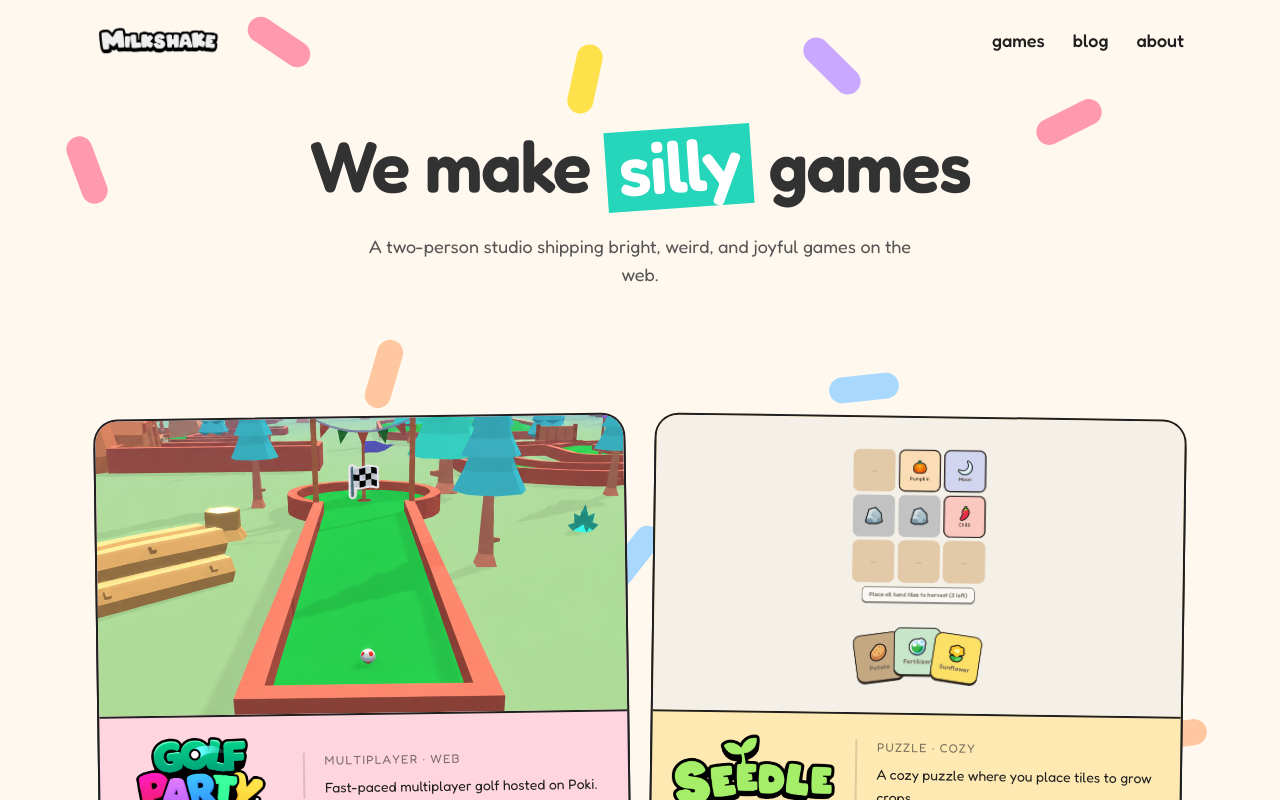
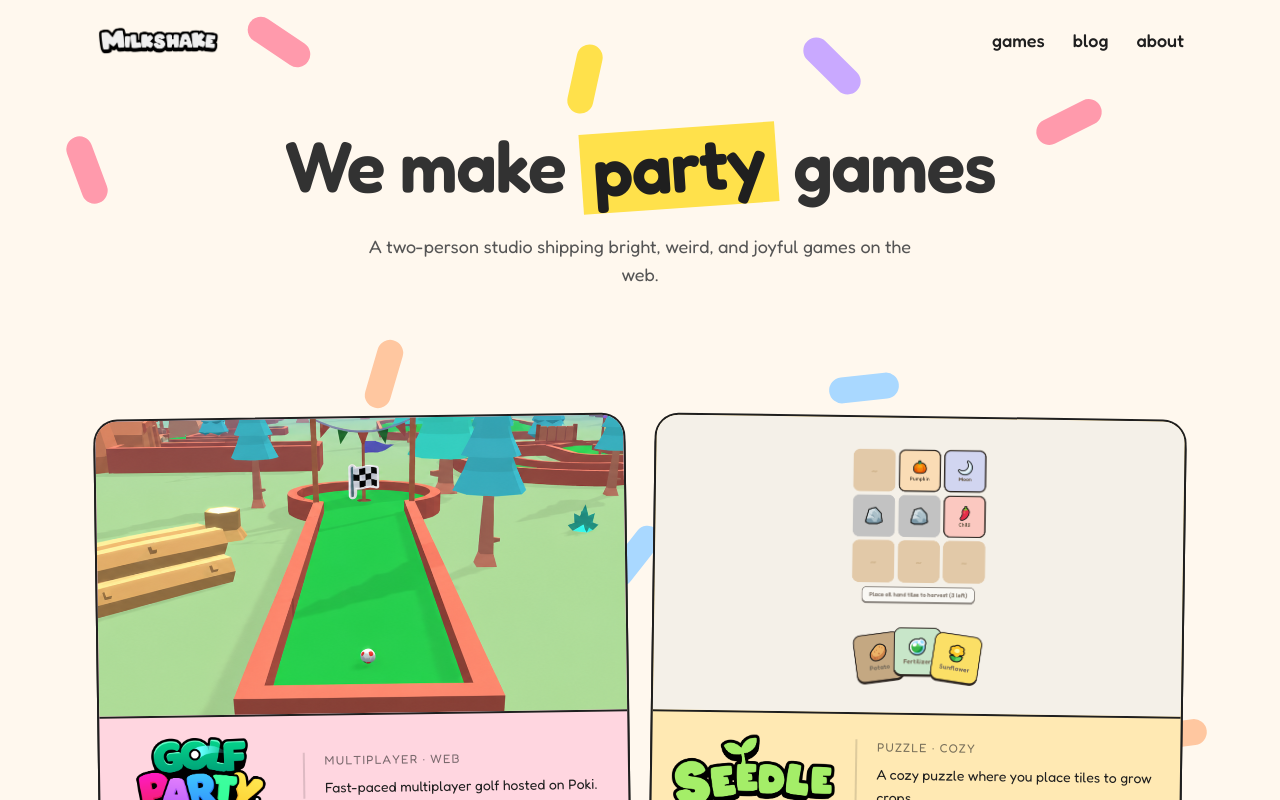
Before and after one commit to Milkshake-Inc/website, a Next.js app: page / in a window 1280 px wide. Shown: the top 800 px of the page. Built offline with nearby package versions, Linux system fonts and the light colour scheme.

Commit message:
Add cycle words

```diff
--- a/src/components/HomeContent.tsx
+++ b/src/components/HomeContent.tsx
@@ -1,8 +1,9 @@
-import Image from "next/image";
-import Link from "next/link";
 import { metadata as lightmappingMetadata } from "@/blog/lightmapping-threejs";
 import { metadata as preDepthPassMetadata } from "@/blog/pre-depthpass-transparency";
 import { metadata as weaponShadersMetadata } from "@/blog/weapon-shader";
+import Image from "next/image";
+import Link from "next/link";
+import { useEffect, useState } from "react";
 
 const games = [
   {
@@ -70,20 +71,44 @@ const blogPosts: BlogPost[] = [
 ];
 
 const pastels = ["#ffd6e0", "#ffe9b3", "#c9f2d4", "#cfe4ff"];
+const sprinkleColors = ["#25d6ba", "#ff9aac", "#ffe14b", "#a9d8ff", "#c9a9ff", "#ffc7a0"];
+const cycleWords = ["silly", "fun", "party"];
+
+function CyclingWord({ words, colors, intervalMs = 1000 }: { words: string[]; colors: string[]; intervalMs?: number }) {
+  const [i, setI] = useState(0);
+  useEffect(() => {
+    const id = setInterval(() => setI((v) => (v + 1) % words.length), intervalMs);
+    return () => clearInterval(id);
+  }, [words.length, intervalMs]);
+  const color = colors[i % colors.length];
+  const textColor = color === "#ffe14b" ? "#1f1f1f" : "#ffffff";
+  return (
+    <span className="relative inline-grid align-baseline" style={{ transform: "rotate(-4deg)" }}>
+      {words.map((w, idx) => (
+        <span
+          key={w}
+          aria-hidden={idx !== i}
+          className="inline-block px-3 pb-2 pt-1 transition-colors duration-300"
+          style={{
+            gridArea: "1 / 1",
+            background: idx === i ? color : "transparent",
+            color: idx === i ? textColor : "transparent",
+            lineHeight: 0.95,
+          }}
+        >
+          {w}
+        </span>
+      ))}
+    </span>
+  );
+}
 
 export function HomeContent() {
   return (
     <>
       <section className="px-8 pb-32 pt-12 text-center">
         <h1 className="mx-auto max-w-3xl text-7xl" style={{ letterSpacing: "-0.02em" }}>
-          We make{" "}
-          <span
-            className="inline-block bg-[#25d6ba] px-3 pb-2 pt-1 text-white"
-            style={{ transform: "rotate(-4deg)", lineHeight: 0.95 }}
-          >
-            silly
-          </span>{" "}
-          games
+          We make <CyclingWord words={cycleWords} colors={sprinkleColors} /> games
         </h1>
         <p className="mx-auto mt-6 max-w-xl text-lg text-[#555]">
           A two-person studio shipping bright, weird, and joyful games on the web.
```
Also changed, not shown: 2 other files (tests, documents, lock files or other folders).
